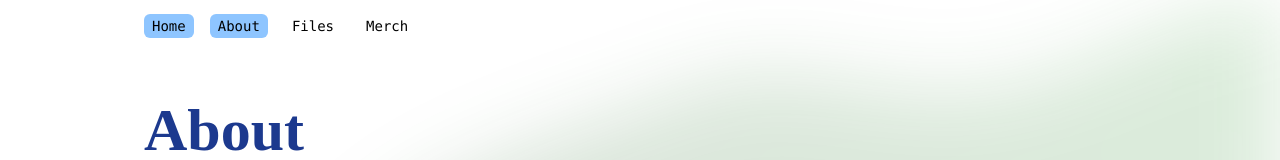
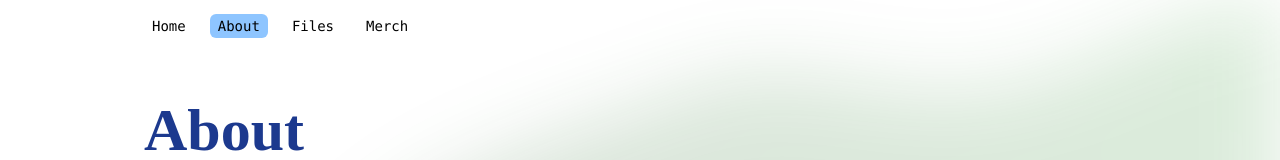
Before and after one commit to matldupont/dragon-eye, an Astro site: page /about in a window 1280 px wide. Shown: the top 160 px of the page. Built offline with nearby package versions, Linux system fonts and the light colour scheme; Astro itself is replaced by a stand-in of ours; a web font is replaced by a local one.

Commit message:
Fixed isActive -m 2

```diff
--- a/src/components/Nav/Link.astro
+++ b/src/components/Nav/Link.astro
@@ -1,7 +1,7 @@
 ---
 const { href, text } = Astro.props;
 const currentPath = Astro.url.pathname;
-const isActive = currentPath.includes(href);
+const isActive = currentPath === href || currentPath === `${href}/`
 ---
 
 <a href={href} class=`hover:bg-blue-300 py-1 px-2 rounded-md transition-colors ${isActive ? 'bg-blue-300' : ''}`>{text}</a>
```
